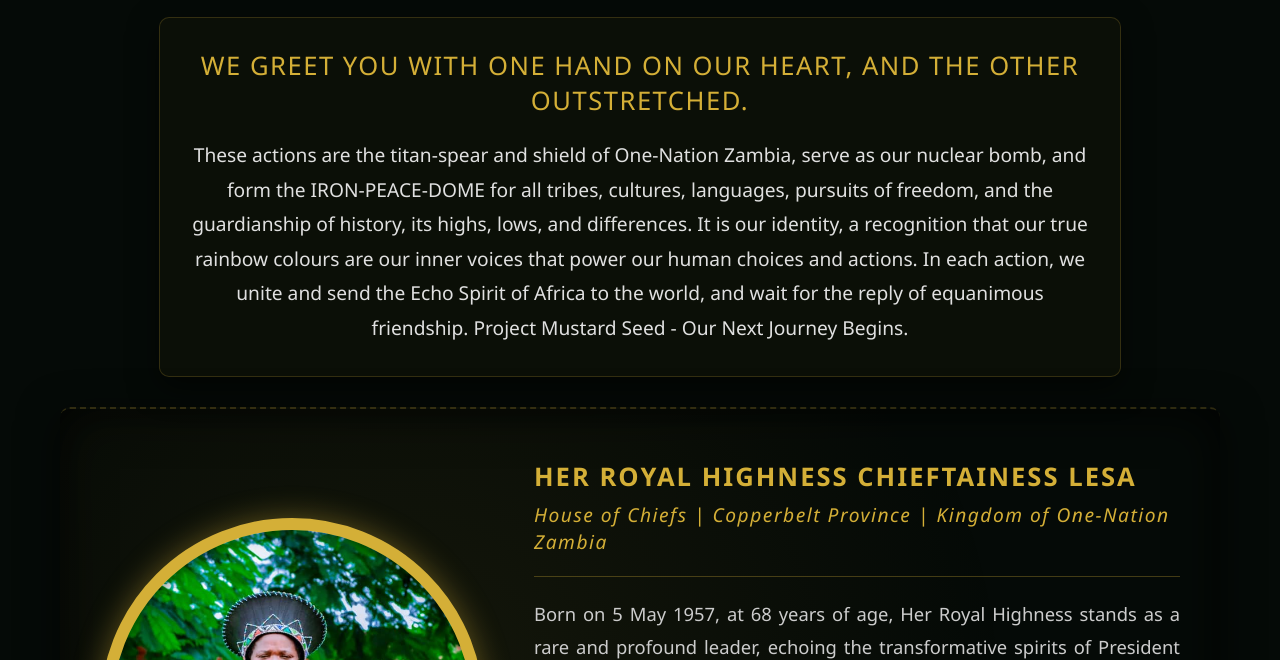
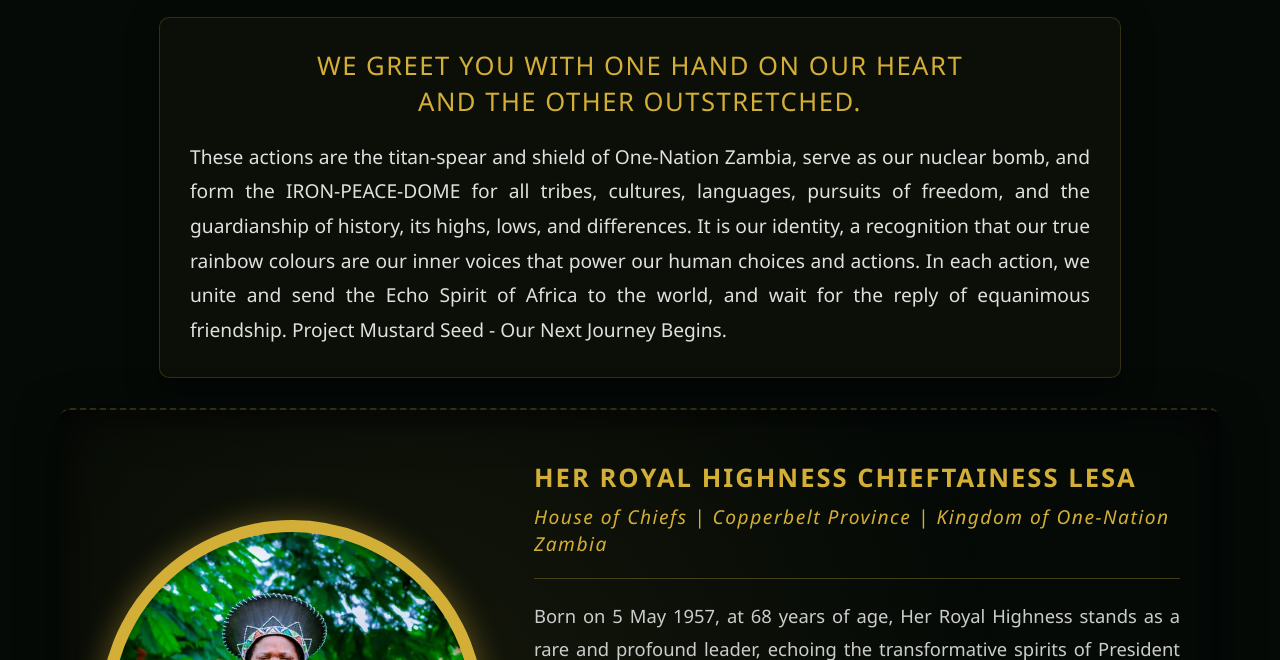
Before and after one commit to Br7ansPD/HOUSE-OF-CHIEFS.Africa, a plain HTML site: page index.html in a window 1280 px wide. Shown: the part 140-800 px from the top of the page. Drawn offline with Linux system fonts and the light colour scheme; no server answers.

Commit message:
HOUSE OF CHIEFS | PLANET-CAN GEN 11.2 V101.001.015 | PLANET-CAN Technologies
[CORE CHANGE]: Typographic overhaul of the primary decree container.
[VISUAL]: Split the main greeting into two vertically stacked, centered lines for poetic impact, removing the obsolete comma. Applied full block-justification to the philosophy paragraph to match the dossier-style authority of the Regal Sanctum.
[FIX]: Version successfully bumped to V101.001.015.
STATUS: Live Production Ready.

```diff
--- a/index.html
+++ b/index.html
@@ -71,6 +71,7 @@
             color: #d4af37;
             text-transform: uppercase;
             letter-spacing: 1.5px;
+            line-height: 1.4;
         }
 
         .philosophy {
@@ -78,6 +79,7 @@
             font-weight: 300;
             line-height: 1.8;
             color: #e0e0e0;
+            text-align: justify; /* Mandated block justification */
         }
 
         /* REGAL SANCTUM MODULE (Chieftainess Lesa) - DOSSIER LAYOUT */
@@ -301,7 +303,8 @@
 
         <div class="decree-container">
             <div class="greeting">
-                We greet you with One Hand on our Heart, and the Other Outstretched.
+                We greet you with One Hand on our Heart<br>
+                and the Other Outstretched.
             </div>
             <div class="philosophy">
                 These actions are the titan-spear and shield of One-Nation Zambia, serve as our nuclear bomb, and form the IRON-PEACE-DOME for all tribes, cultures, languages, pursuits of freedom, and the guardianship of history, its highs, lows, and differences. It is our identity, a recognition that our true rainbow colours are our inner voices that power our human choices and actions. In each action, we unite and send the Echo Spirit of Africa to the world, and wait for the reply of equanimous friendship. Project Mustard Seed - Our Next Journey Begins.
@@ -330,7 +333,7 @@
     </div>
 
     <div class="footer">
-        HOUSE OF CHIEFS | PLANET-CAN GEN 11.2 V101.001.014 | PLANET-CAN Technologies
+        HOUSE OF CHIEFS | PLANET-CAN GEN 11.2 V101.001.015 | PLANET-CAN Technologies
     </div>
 
     <script type="module">
```
